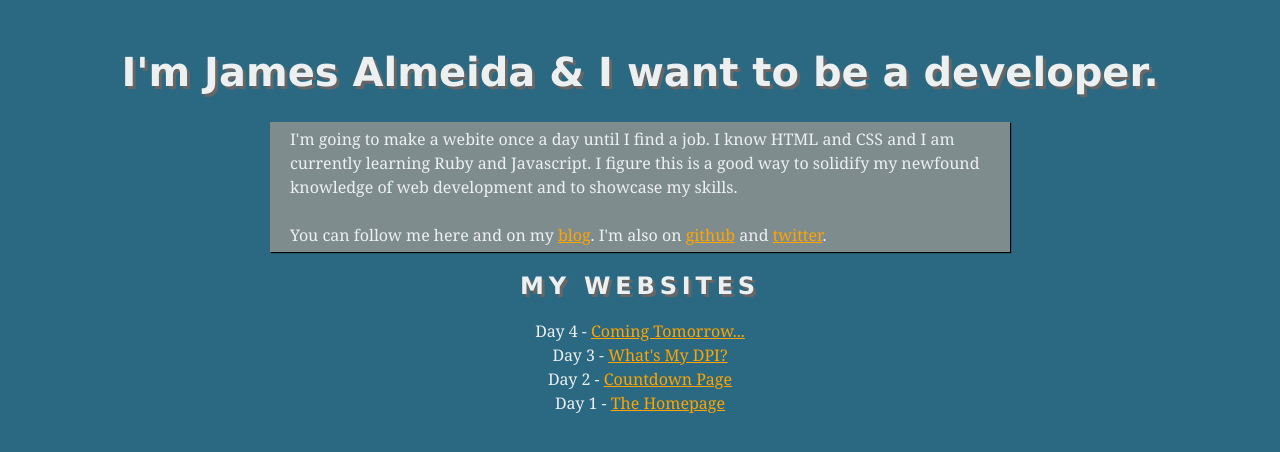
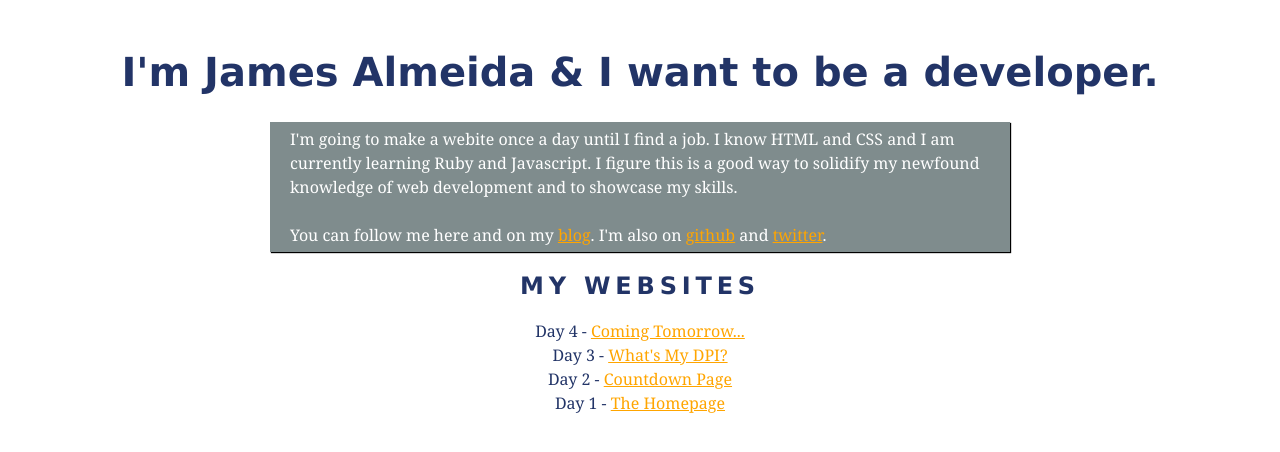
Before and after one commit to jamesalmeida/my-work-until-i-get-a-job, a plain HTML site: page index.html in a window 1280 px wide. Drawn offline with Linux system fonts and the light colour scheme.

Commit message:
small updates

```diff
--- a/css/styles.css
+++ b/css/styles.css
@@ -2,10 +2,10 @@ body {
 	padding: 0; /* Gets rid of the automatic padding */
 	margin: 0;	/*	on HTML documents */
 	text-align: center;
-	background-color: #2B6982;
+	background-color: white;
 	background-size: cover;
 	background-position: center;
-	color: #ECF0F1;
+	color: #223467;
 	font-family: georgia, times, serif;
 	font-size: 16px;
 }
@@ -18,24 +18,25 @@ body {
 	-webkit-box-shadow: 1px 1px 1px black;
     box-shadow: 1px 1px 1px black;
     text-indent: 0px;
+    color: white;
 }
 a {
 	color: orange;
 }
 h1 {
 	font-size: 40px;
-	color: #ECF0F1;
+	color: #223467;
 	font-family: verdana, helvetica, sans-serif;
 /*	font-family: georgia, times, serif; */
-	text-shadow: 3px 3px #666666
+/*	text-shadow: 1px 1px #666666 */
 }
 h2 {
 	font-size: 24px;
-	color: #ECF0F1;
+	color: #223467;
 	font-family: verdana, helvetica, sans-serif;
 	text-transform: uppercase;
 	letter-spacing: .2em;
-	text-shadow: 3px 3px #666666
+/*	text-shadow: 3px 3px #666666 */
 }
 p {
 	opacity: 1.0
--- a/index.html
+++ b/index.html
@@ -25,7 +25,7 @@
 			<h2>My Websites</h2>
 			<ul>
 				<li>Day 4 - <a href="index.html">Coming Tomorrow...</a></li>
-				<li>Day 3 - <a href="dpi.html">What's My DPI?</a></li>
+				<li>Day 3 - <a href="sites/dpi/dpi.html">What's My DPI?</a></li>
 				<li>Day 2 - <a href="sites/countdown/countdown.html">Countdown Page</a></li>
 				<li>Day 1 - <a href="index.html">The Homepage</a></li>
 			</ul>
```
Also changed, not shown: sites/countdown/countdown.html (+1 -1 lines).
